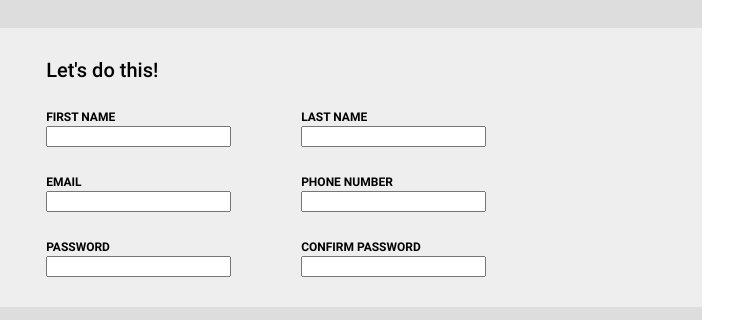
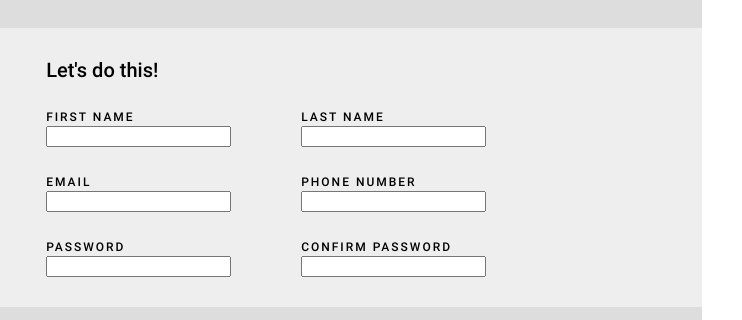
Before and after one commit to VinVinnieVince/odin-Signup, a plain HTML site: page index.html in a window 1280 px wide. Shown: the part 411-731 px from the top of the page, 538-1280 px from the left. Drawn offline with Linux system fonts and the light colour scheme.

Commit message:
Add letter-spacing & style to input labels

```diff
--- a/css/style.css
+++ b/css/style.css
@@ -151,6 +151,8 @@ form .submitContainer {
 
 .formContainer label {
     font-size: 12px;
+    font-weight: 500;
+    letter-spacing: 2px;
 }
 
 .formContainer p {
```
